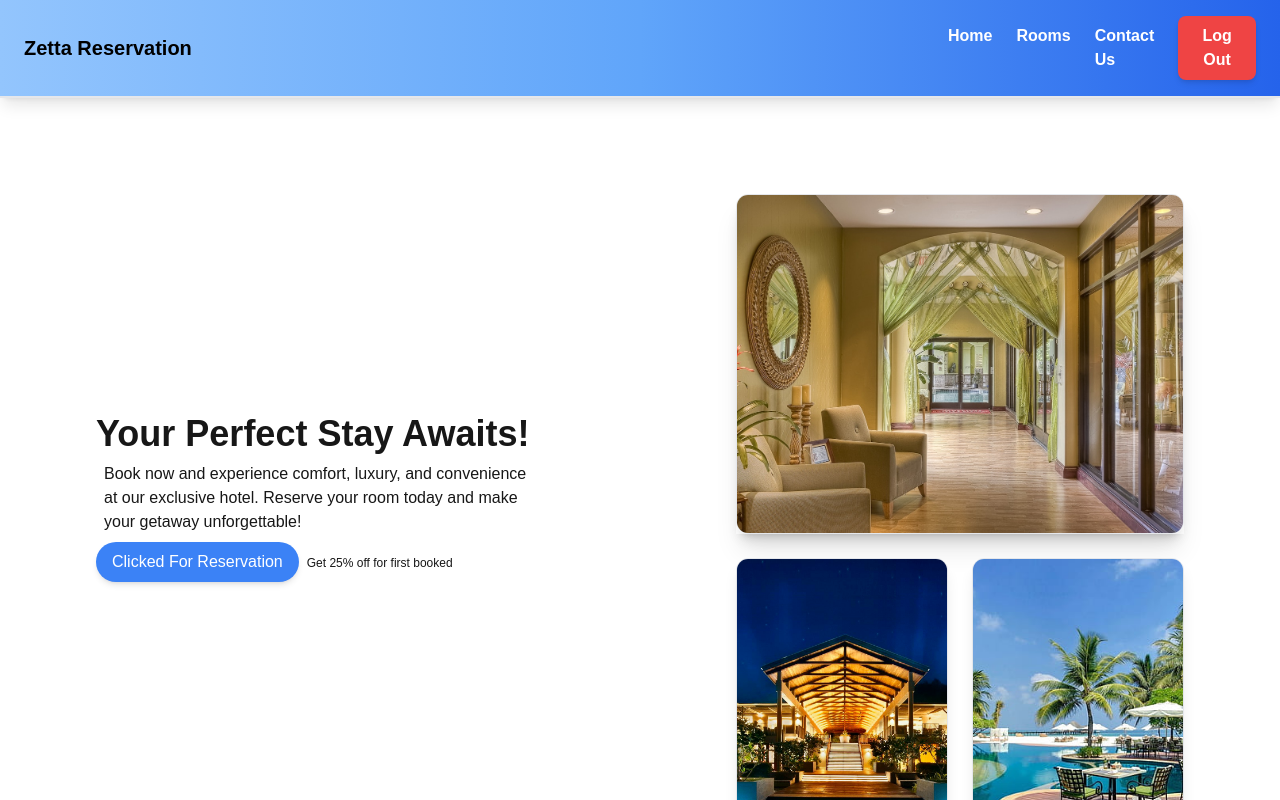
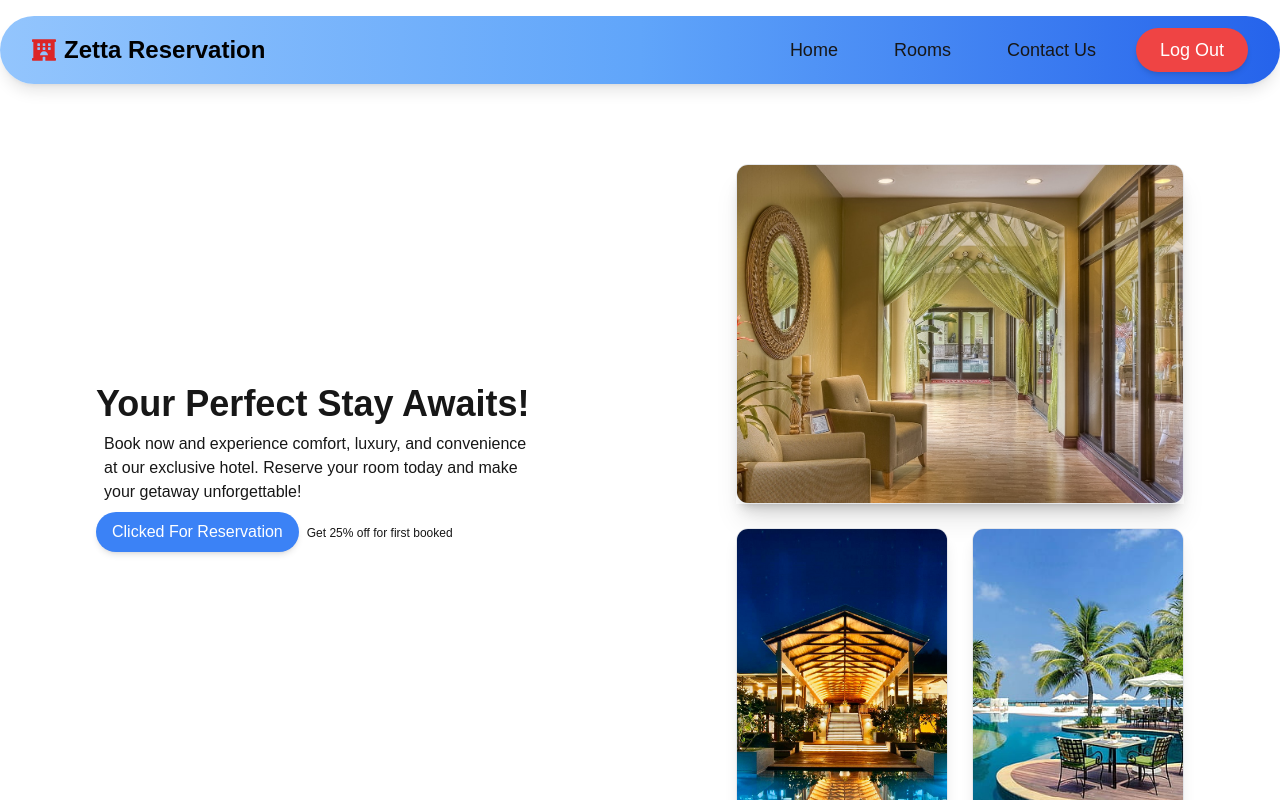
Before and after one commit to Fahim-ahmed-ifty/hotelreservation, a Next.js app: page /home in a window 1280 px wide. Built offline with nearby package versions, Linux system fonts and the light colour scheme.

Commit message:
change navbar style

```diff
--- a/app/components/Navbar.tsx
+++ b/app/components/Navbar.tsx
@@ -2,60 +2,48 @@
 
 import { useRouter } from 'next/navigation';
 import React from 'react';
+import { FaHotel } from 'react-icons/fa';
 import Button from './Button';
 
 const Navbar = () => {
 	const router = useRouter();
-	const handleSignupRedirect = () => {
-		router.push('/login');
-	};
 
-	const handleHome = () => {
-		router.push('/home');
-	};
-
-	const handleRoom = () => {
-		router.push('/rooms');
-	};
-
-	const handleContact = () => {
-		router.push('/contact');
+	const handleNavigation = (path: string) => {
+		router.push(path);
 	};
 
 	return (
-		<div className='w-full border-b-2 shadow-lg sticky top-0 bg-gradient-to-r from-blue-300 via-blue-400 to-blue-600 text-white z-50'>
-			<div className='mx-auto flex justify-between items-center py-4 px-6'>
-				<div className='w-1/4   text-xl font-bold text-black'>
-					Zetta Reservation
+		<nav className='sticky top-4 z-50'>
+			<div className='container mx-auto flex justify-between items-center py-3 px-8 bg-gradient-to-r from-blue-300 via-blue-400 to-blue-600 rounded-full shadow-lg'>
+				<div
+					className='flex items-center text-2xl font-bold text-black cursor-pointer hover:text-white transition duration-300'
+					onClick={() => handleNavigation('/home')}
+				>
+					<FaHotel className='mr-2 text-red-600' /> Zetta
+					Reservation
 				</div>
-				<div className='w-1/4 flex space-x-6  font-semibold'>
-					<p
-						className='hover:text-yellow-300 cursor-pointer transition duration-300 py-2'
-						onClick={handleHome}
-					>
-						Home
-					</p>
-					<p
-						className='hover:text-yellow-300 cursor-pointer transition duration-300 py-2'
-						onClick={handleRoom}
-					>
-						Rooms
-					</p>
-					<p
-						className='hover:text-yellow-300 cursor-pointer transition duration-300 py-2'
-						onClick={handleContact}
-					>
-						Contact Us
-					</p>
+				<div className='flex space-x-6 text-lg font-medium'>
+					{[
+						{ name: 'Home', path: '/home' },
+						{ name: 'Rooms', path: '/rooms' },
+						{ name: 'Contact Us', path: '/contact' }
+					].map(item => (
+						<p
+							key={item.path}
+							className='relative px-4 py-2 cursor-pointer transition duration-300 before:absolute before:bottom-0 before:left-1/2 before:w-0 before:h-1 before:bg-yellow-300 before:transition-all before:duration-300 hover:before:w-full hover:before:left-0'
+							onClick={() => handleNavigation(item.path)}
+						>
+							{item.name}
+						</p>
+					))}
 					<Button
-						className='ml-6 px-6 py-2 rounded-lg text-white hover:bg-red-600 transition duration-300'
+						className='ml-6 px-6 py-2 rounded-full text-white bg-red-500 hover:bg-red-600 transition duration-300 shadow-md'
 						text='Log Out'
-						bgColor='bg-red-500'
-						onClick={handleSignupRedirect}
+						onClick={() => handleNavigation('/login')}
 					/>
 				</div>
 			</div>
-		</div>
+		</nav>
 	);
 };
 
```
